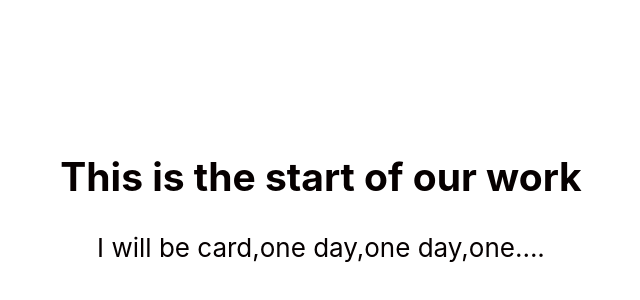
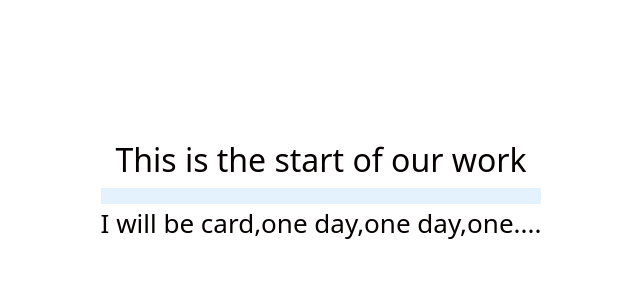
Before and after one commit to wushiyu12/si579_group_project, a React (Create React App) app in the folder si579proj/: page / in a window 1280 px wide. Shown: the part 208-508 px from the top of the page, without its empty margins (319-959 px from the left). Built offline with nearby package versions, Linux system fonts and the light colour scheme.

Commit message:
import questions and some attempts

```diff
--- /dev/null
+++ b/package.json
@@ -0,0 +1,6 @@
+{
+  "dependencies": {
+    "bootstrap": "^5.3.2",
+    "react-bootstrap": "^2.9.1"
+  }
+}
--- a/si579proj/src/App.js
+++ b/si579proj/src/App.js
@@ -1,6 +1,8 @@
 import logo from './logo.svg';
+import 'bootstrap/dist/css/bootstrap.min.css';
+import './App.css';
 import CourseCard from './component/CourseCard';
-import './App.css';
+import NavBar from './component/NavBar';
 
 function App() {
   return (
@@ -9,6 +11,7 @@ function App() {
         <div>
           <h2>This is the start of our work</h2>
           <a>
+          <NavBar/>
           <CourseCard/>
           </a>
           </div>
--- /dev/null
+++ b/si579proj/src/component/NavBar.js
@@ -0,0 +1,22 @@
+import 'bootstrap/dist/css/bootstrap.min.css';
+import React from 'react';
+import Button from 'react-bootstrap/Button';
+
+const NavBar = () => {
+    return (
+        <>
+            <nav className="navbar navbar-light" style={{ backgroundColor: '#e3f2fd' }}>
+                <div className="collapse navbar-collapse" id="navbarSupportedContent">
+                    <ul className="navbar-nav">
+                        <li className="nav-item">
+                            <Button className="nav-link btn">Link</Button>
+                        </li>
+                    </ul>
+                </div>
+            </nav>
+        </>
+    );
+};
+
+
+export default NavBar;
```
Also changed, not shown: 1 other file (tests, documents, lock files or other folders).
